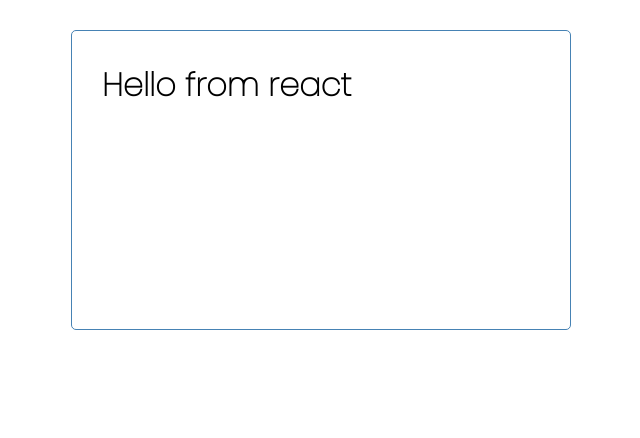
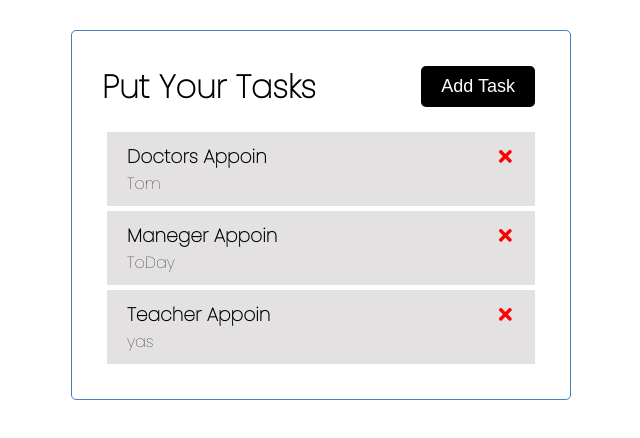
Before and after one commit to AbdullahMAK/react-first, a React (Create React App) app: page / in a window 1280 px wide. Shown: the top 438 px of the page, without its empty margins (319-959 px from the left). Built offline with nearby package versions, Linux system fonts and the light colour scheme.

Commit message:
Second Upload

```diff
--- a/package.json
+++ b/package.json
@@ -8,6 +8,7 @@
     "@testing-library/user-event": "^12.8.3",
     "react": "^17.0.2",
     "react-dom": "^17.0.2",
+    "react-icons": "^4.2.0",
     "react-scripts": "4.0.3",
     "web-vitals": "^1.1.2"
   },
--- a/src/App.js
+++ b/src/App.js
@@ -1,12 +1,39 @@
 import React from "react";
+import { useState } from "react"
+
 import Header from "./components/Header";
+import Tasks from "./components/Tasks";
 
 function App() {
+      const [tasks, setTasks] = useState([
+        {
+            id : 1,
+            text : 'Doctors Appoin',
+            day : 'Tom',
+            reminder : true,
+        },
+        {
+            id : 2,
+            text : 'Maneger Appoin',
+            day : 'ToDay',
+            reminder : true,
+        },
+        {
+            id : 3,
+            text : 'Teacher Appoin',
+            day : 'yas',
+            reminder : false,
+        },
+    ])
 
+    //delet task
+    const deltask = (id) => {
+      setTasks(tasks.filter((task) => task.id !== id))
+    }
   return (
     <div className="container">
-      <h1>Hello from react</h1>
-
+      <Header />
+      {tasks.length > 0 ? <Tasks tasks={tasks} onDelete={deltask} /> :'No Tasks To Show'}
     </div>
   );
 }
--- /dev/null
+++ b/src/components/Button.js
@@ -0,0 +1,25 @@
+import PropTypes from 'prop-types'
+import React from 'react'
+
+const Button = ({color, text, onClick}) => {
+    return (
+    <button
+    onClick={onClick}
+    style={{backgroundColor: color}}
+    className='btn'>
+
+        {text}
+    </button>
+    )
+}
+
+Button.defaultProps = {
+    color: 'steelblue'
+}
+
+Button.propTypes = {
+    text : PropTypes.string,
+    color : PropTypes.string,
+    onClick : PropTypes.func,
+}
+export default Button
--- a/src/components/Header.js
+++ b/src/components/Header.js
@@ -1,9 +1,16 @@
+import Button from "./Button"
+
+const Header = () => {
+    const onClick = () => {
+        console.log('Click')
+    }
 
 
-const Header = () => {
     return (
-        <header>
-            <h1>Hi</h1>
+        <header className='header'>
+            <h1>Put Your Tasks</h1>
+            <Button color='Black' text='Add Task' onClick={onClick}/>
+
         </header>
     )
 }
--- /dev/null
+++ b/src/components/Task.js
@@ -0,0 +1,13 @@
+import { FaTimes } from 'react-icons/fa'
+
+const Task = ({ task, onDelete }) => {
+    return (
+        <div className='task'>
+            <h3>{task.text} <FaTimes style={{color : 'red', cursor:'pointer'}} onClick={() => onDelete(task.id)} /></h3>
+            <p>{task.day}</p>
+
+        </div>
+    )
+}
+
+export default Task
--- /dev/null
+++ b/src/components/Tasks.js
@@ -0,0 +1,13 @@
+import Task from "./Task"
+const Tasks = ({ tasks, onDelete}) => {
+
+    return (
+        <>
+          {tasks.map((task) => (
+           <Task key={task.id} task={task} onDelete={onDelete}/>
+          ))}
+        </>
+    )
+}
+
+export default Tasks
--- a/src/index.css
+++ b/src/index.css
@@ -29,21 +29,29 @@ body {
 
 .btn {
   display: inline-block;
-  background: #00000070;
-  color: aliceblue;
+  background: #000000;
+  color: rgb(255, 255, 255);
   border: none;
   padding: 10px 20px;
   margin: 5px;
   border-radius: 5px;
   cursor: pointer;
   text-decoration: none;
-  font-size: 20px;
-  font-family: inherit;
+  font-size: 18px;
+  font-family: sans-serif;
 }
 
 .btn:focus {
   outline: none;
 }
+
+.btn:hover{
+  padding: 12px 22px;
+  margin: 2px;
+  font-size: 20px;
+  transition: 0.4s;
+}
+
 
 .btn:active {
   transform: scale(0.98);
@@ -54,18 +62,18 @@ body {
   width: 100%;
 }
 
-.event {
-  background: #f4f4f4;
+.task {
+  background: #47393926;
   margin: 5px;
   padding: 10px 20px;
   cursor: pointer;
 }
 
-.event.reminder {
+.task.reminder {
   border-left: 5px solid green;
 }
 
-.event h3 {
+.task h3 {
   display: flex;
   align-items: center;
   justify-content: space-between;
```
Also changed, not shown: 2 other files (tests, documents, lock files or other folders).
